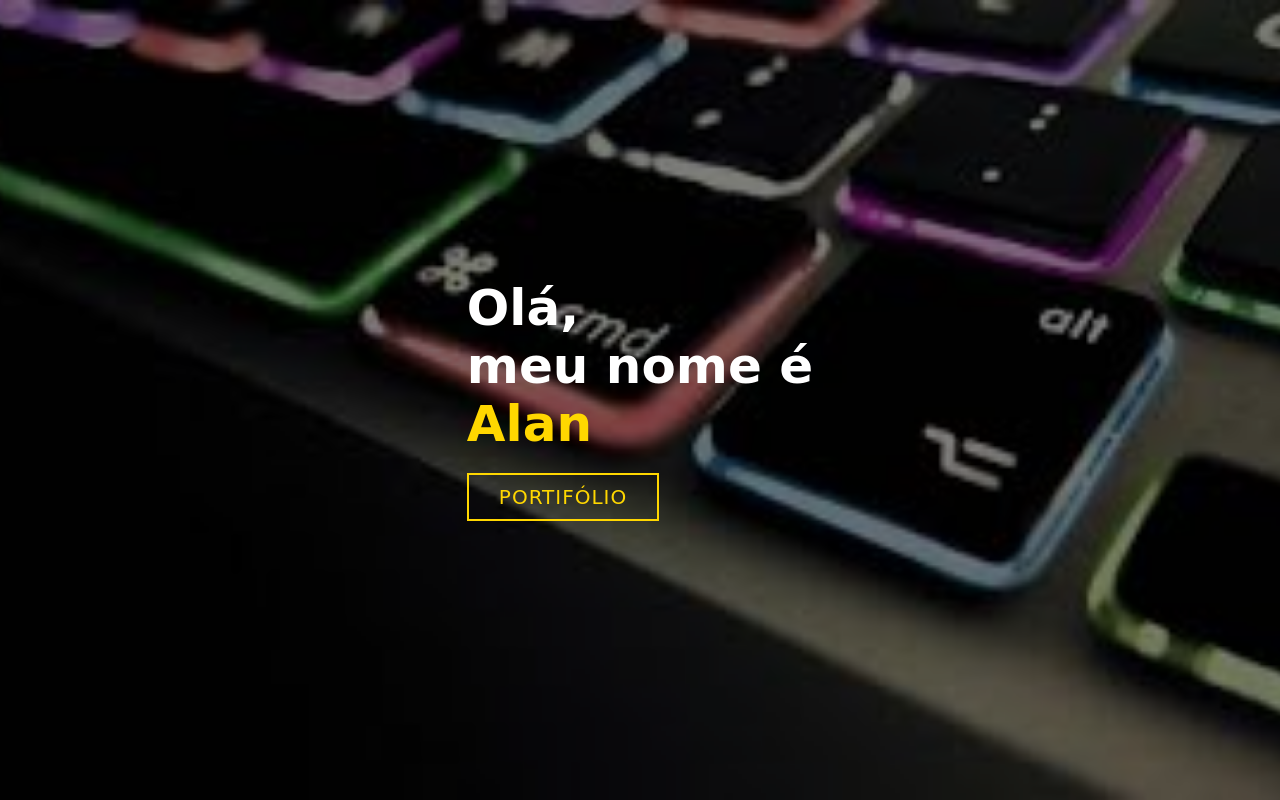
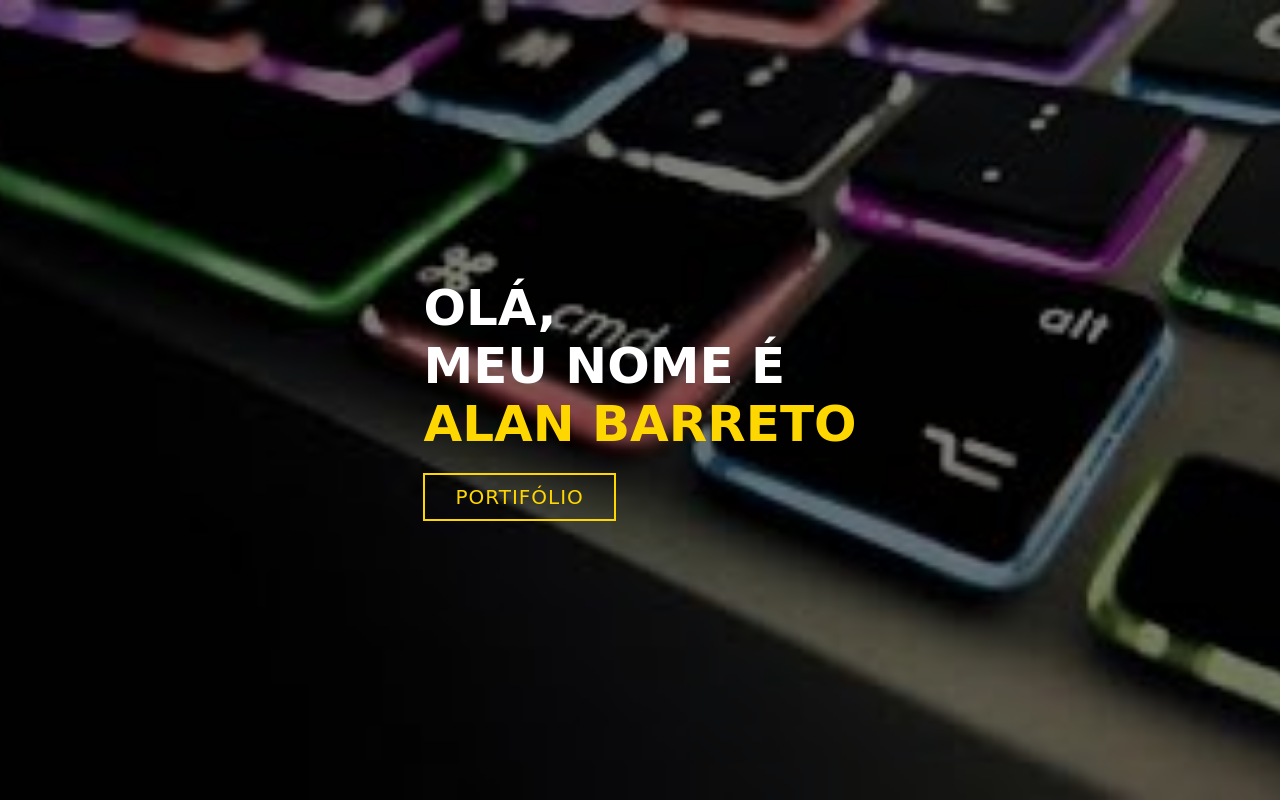
Before and after one commit to engalanbarreto/portifolio-alan, a plain HTML site: page aulao.html in a window 1280 px wide. Shown: the top 800 px of the page. Drawn offline with Linux system fonts and the light colour scheme; a web font is replaced by a local one.

Commit message:
update nomea

```diff
--- a/aulao.html
+++ b/aulao.html
@@ -13,9 +13,9 @@
     <section id="presentation">
         <div class="presentation container">
             <div>
-                <h1>Olá,<span></span></h1>
-                <h1>meu nome é<span></span></h1>
-                <h1>Alan<span></span></h1>
+                <h1>OLÁ,<span></span></h1>
+                <h1>MEU NOME É<span></span></h1>
+                <h1>ALAN BARRETO<span></span></h1>
                 <a href="#portifolio" type="button" class="cta">Portifólio</a>
             </div>
         </div>
```
